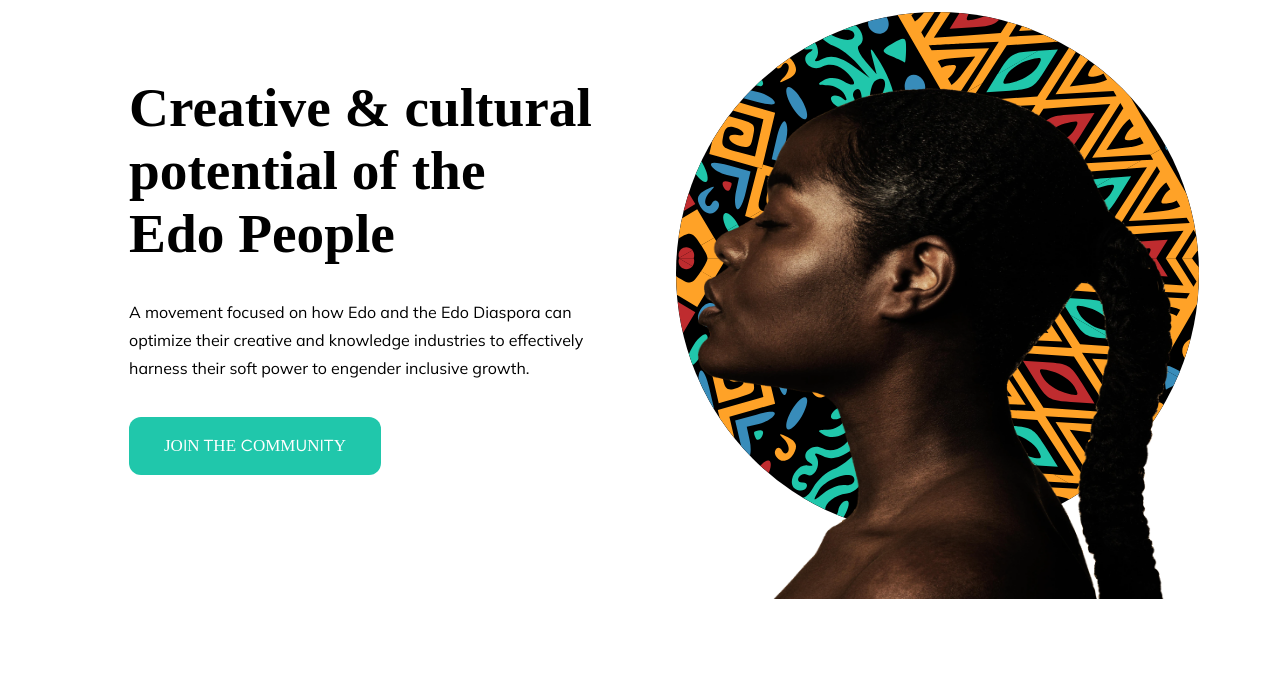
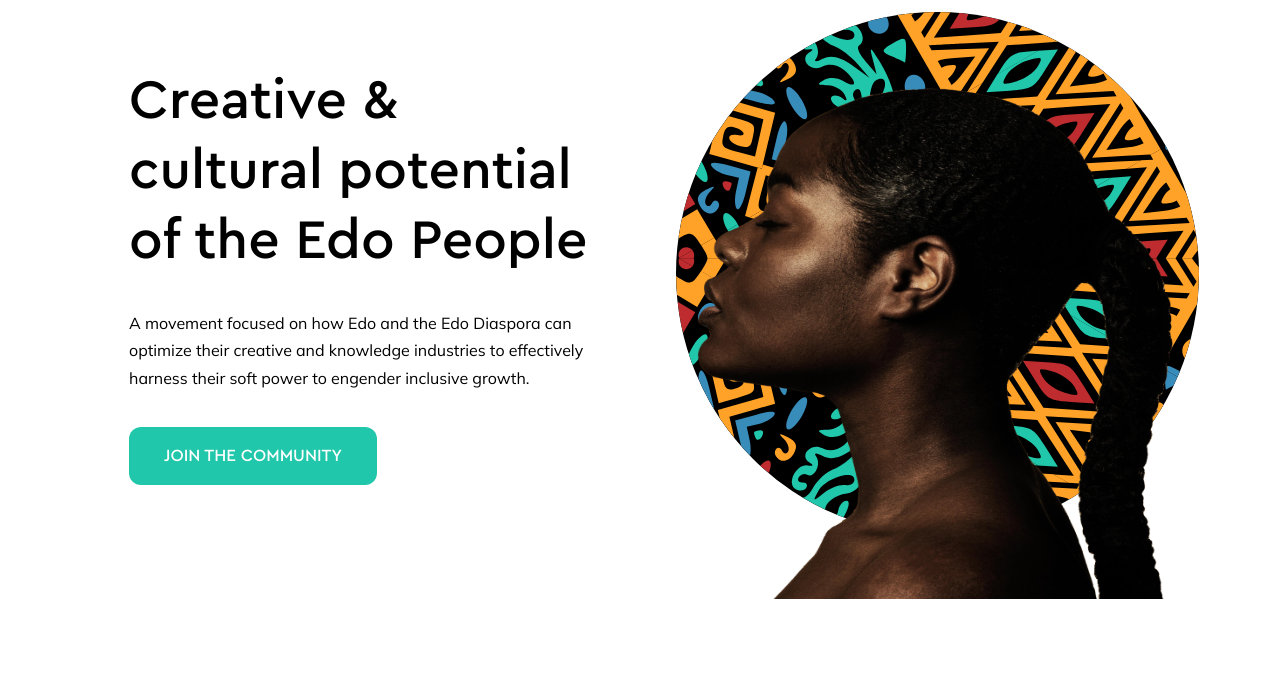
Before and after one commit to geraldkachi/edo-file, a plain HTML site: page index.html in a window 1280 px wide. Shown: the part 108-800 px from the top of the page. Drawn offline with Linux system fonts and the light colour scheme.

```diff
--- a/style.css
+++ b/style.css
@@ -16,8 +16,11 @@
 }
 @font-face {
   font-family: "Cera Pro";
-  src: url(/FontsFree-Net-cor3.ttf);
-  /* src: url(./cera-pro-sv); */
+  /* src: url(/FontsFree-Net-cor3.ttf); */
+  /* src: url(./cera-pro-sv/cera\ pro\ sv/Cera-Pro-Black.otf); */
+  /* src: url(./cera-pro-sv/cera\ pro\ sv/Cera-Pro-Light.otf); */
+  src: url(./cera-pro-sv/cera\ pro\ sv/Cera-Pro-Medium.otf);
+  /* src: url(./cera-pro-sv/cera\ pro\ sv/FontsFree-Net-cor3.ttf); */
 }
 a {
   text-decoration: none;
@@ -72,6 +75,7 @@
   justify-content: space-evenly;
   align-items: center;
   margin: 0 22px 0 129px;
+  /* overflow: hidden; */
 }
 .circleface {
   max-width: 100%;
@@ -102,7 +106,8 @@
   font-size: 55.32px;
   /* font-size: 62.32px; */
   /* font-weight: 700; */
-  font-family: "";
+  font-family: "Cera Pro", sans-serif;
+  font-weight: 400;
 }
 .create p {
   margin-top: 34px;
@@ -158,6 +163,7 @@
     display: block;
     margin: 0 52px 0 30px;
     width: auto;
+    overflow: hidden;
   }
   .circleface {
     margin-left: unset;
```
Also changed, not shown: cera-pro-sv/cera pro sv/Cera-Pro-Black-Italic.otf (renamed from cera-pro-sv/cera pro sv/Cera Pro Black Italic.otf), cera-pro-sv/cera pro sv/Cera-Pro-Black.otf (renamed from cera-pro-sv/cera pro sv/Cera Pro Black.otf), cera-pro-sv/cera pro sv/Cera-Pro-Bold.otf (renamed from cera-pro-sv/cera pro sv/Cera Pro Bold.otf), cera-pro-sv/cera pro sv/Cera-Pro-Light.otf (renamed from cera-pro-sv/cera pro sv/Cera Pro Light.otf), cera-pro-sv/cera pro sv/Cera-Pro-Medium.otf (renamed from cera-pro-sv/cera pro sv/Cera Pro Medium.otf), cera-pro-sv/cera pro sv/Cera-Pro-Regular-Italic.otf (renamed from cera-pro-sv/cera pro sv/Cera Pro Regular Italic.otf), cera-pro-sv/cera pro sv/FontsFree-Net-cor3.ttf (added).
